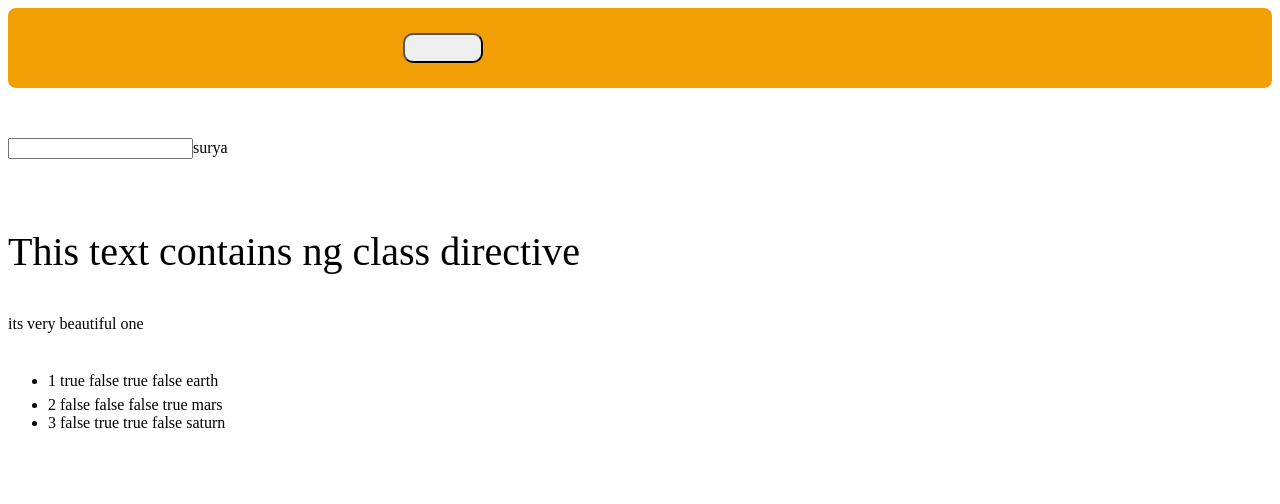
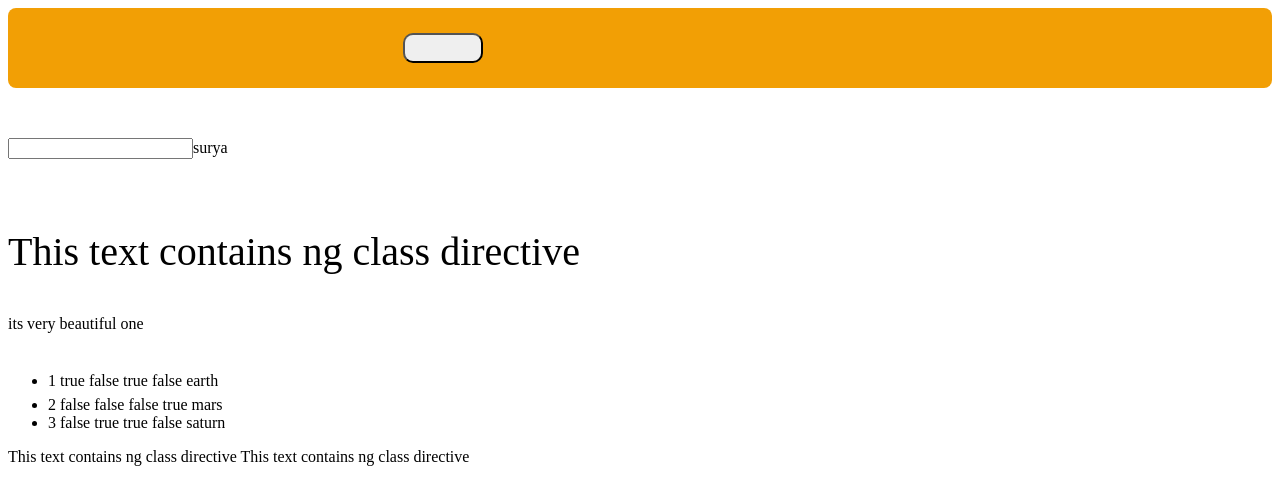
Before and after one commit to sknsurya/angular, an Angular app in the folder first_app/: page / in a window 1280 px wide. Shown: the top 504 px of the page. Built offline with nearby package versions, Linux system fonts and the light colour scheme.

Commit message:
baneer component page in html

```diff
--- a/first_app/src/app/baneer/baneer.component.html
+++ b/first_app/src/app/baneer/baneer.component.html
@@ -9,4 +9,6 @@
     <li *ngFor="let school of schools;index as i,first as isFirst,last as isLast,even as isEven,odd as isOdd">{{i+1}} {{isFirst}} {{isLast}} {{isEven}} {{isOdd}} {{school.schoolName}}
          <span [ngClass]="isFirst?'isActive':''"> </span>
     </li>
-</ul>
+</ul>This text contains ng class directive
+
+This text contains ng class directive
```
